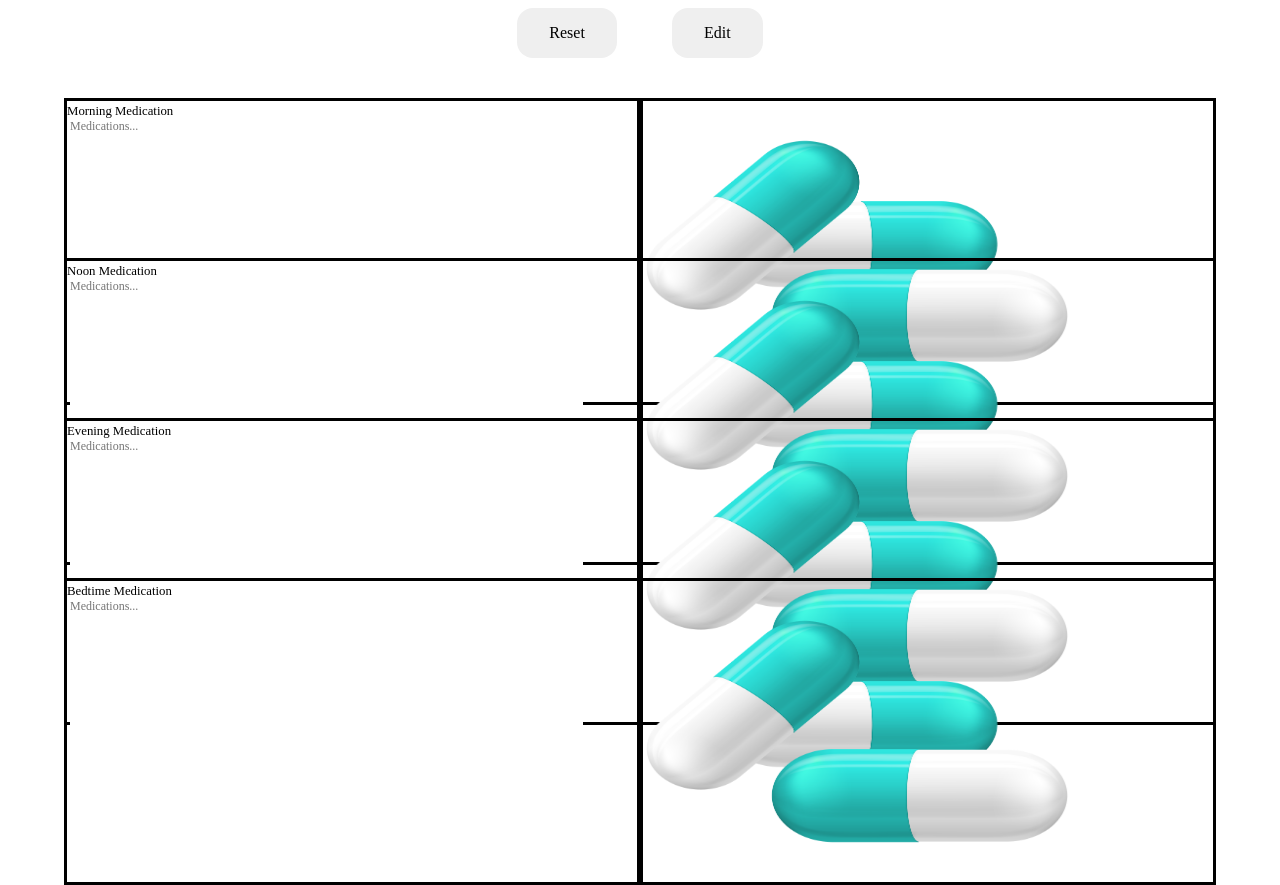
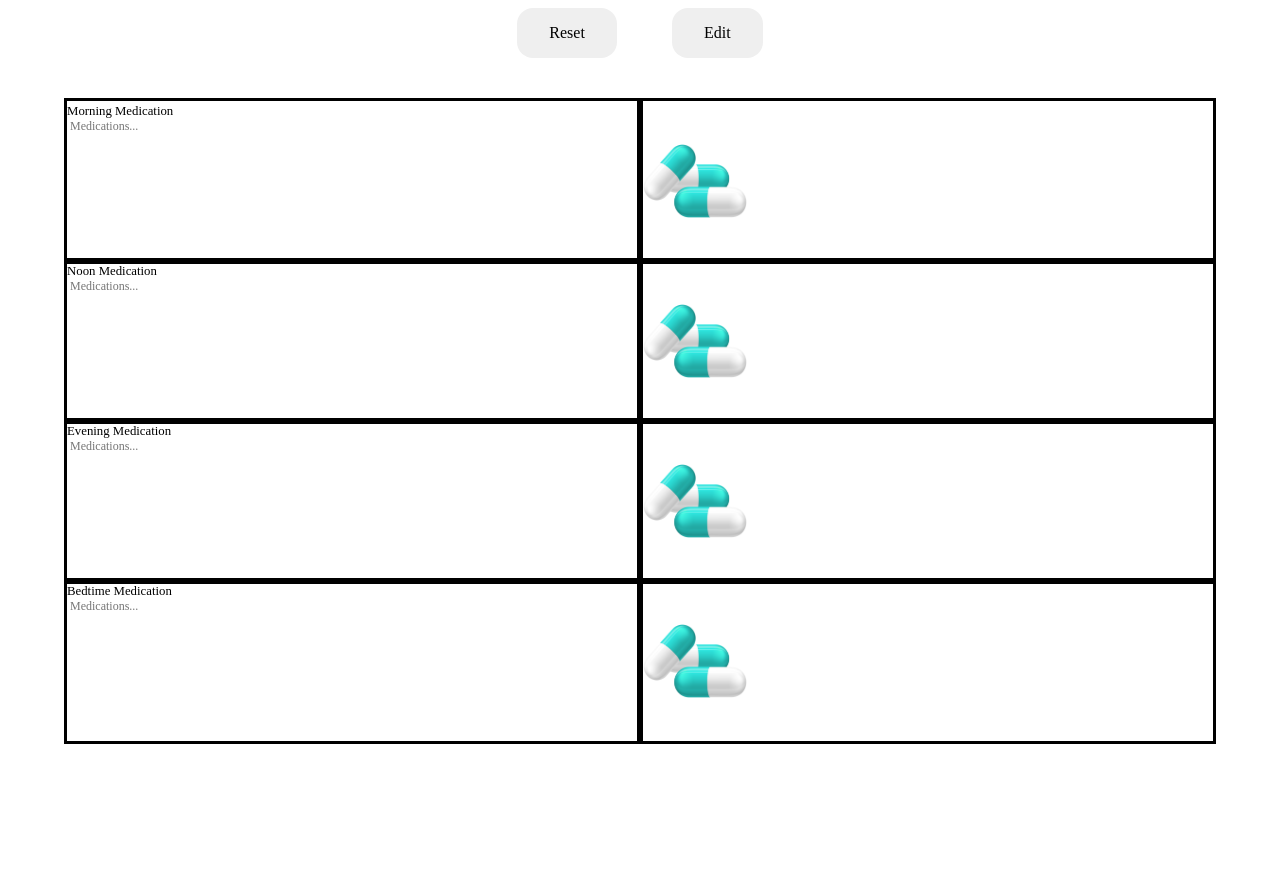
Before and after one commit to TingeOGinge/Medicator3000, a plain HTML site: page index.html in a window 1280 px wide. After the commit the page ends 800 px from the top, so only its background shows below. Drawn offline with Linux system fonts and the light colour scheme.

Commit message:
:art: Improved formatting for pill images, page now works better in desktop than previously

```diff
--- a/style.css
+++ b/style.css
@@ -29,13 +29,14 @@
 }
 
 .pills_stock_image {
-  width: 75%;
-  height: 75%;
+  width: 6.5em;
+  height: auto;
 }
 
 .sub_timeslot {
   border: solid;
-  height: auto;
+  height: 100%;
+  width: auto;
 }
 
 .sub_timeslot.pill_section {
```
